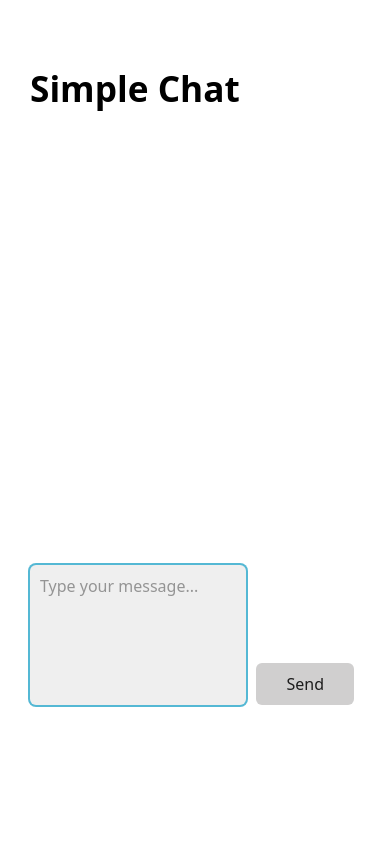
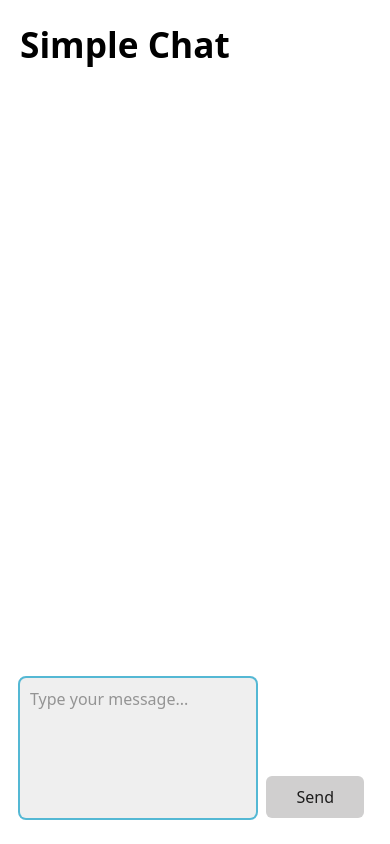
Before and after one commit to okdshin/llm-chatapp, a Vue app in the folder frontend/: page / in a window 390 px wide. Built offline with nearby package versions, Linux system fonts and the light colour scheme.

Commit message:
Add responsive layout with fixed input form at bottom

```diff
--- a/frontend/src/App.vue
+++ b/frontend/src/App.vue
@@ -1,6 +1,8 @@
 <template>
   <div class="chat-container">
-    <h1>Simple Chat</h1>
+    <div class="header">
+      <h1>Simple Chat</h1>
+    </div>
 
     <div class="messages" ref="messageContainer">
       <div v-for="(message, index) in messages" :key="index"
@@ -28,10 +30,21 @@ export default {
     }
   },
   mounted() {
-    // コンポーネントのマウント時にフォーカスを設定
     this.$refs.messageInput.focus();
+    window.addEventListener('resize', this.adjustMessageContainerHeight);
+    this.adjustMessageContainerHeight();
+  },
+  beforeDestroy() {
+    window.removeEventListener('resize', this.adjustMessageContainerHeight);
   },
   methods: {
+    adjustMessageContainerHeight() {
+      const header = document.querySelector('.header').offsetHeight;
+      const input = document.querySelector('.input-container').offsetHeight;
+      const windowHeight = window.innerHeight;
+      const messageContainer = this.$refs.messageContainer;
+      messageContainer.style.height = `${windowHeight - header - input - 40}px`; // 40pxはパディング分
+    },
     async sendMessage() {
       if (!this.userInput.trim()) return;
 
@@ -57,7 +70,6 @@ export default {
           content: data.response
         });
 
-        // メッセージ送信後も入力フォームにフォーカスを戻す
         this.$nextTick(() => {
           this.$refs.messageInput.focus();
         });
@@ -67,7 +79,6 @@ export default {
     }
   },
   updated() {
-    // Scroll to bottom when new messages arrive
     this.$nextTick(() => {
       const container = this.$refs.messageContainer;
       container.scrollTop = container.scrollHeight;
@@ -78,13 +89,24 @@ export default {
 
 <style>
 .chat-container {
-  max-width: 800px;
-  margin: 0 auto;
+  height: 100vh;
+  display: flex;
+  flex-direction: column;
   padding: 20px;
+  box-sizing: border-box;
+}
+
+.header {
+  flex-shrink: 0;
+}
+
+.header h1 {
+  margin: 0;
+  padding-bottom: 20px;
 }
 
 .messages {
-  height: 400px;
+  flex-grow: 1;
   overflow-y: auto;
   padding: 10px;
   margin-bottom: 20px;
@@ -94,21 +116,24 @@ export default {
   margin-bottom: 10px;
   padding: 10px;
   border-radius: 4px;
+  max-width: 80%;
 }
 
 .message.user {
   background-color: #f0f0f0;
-  margin-left: 20%;
+  margin-left: auto;
 }
 
 .message.assistant {
   background-color: #e3f2fd;
-  margin-right: 20%;
+  margin-right: auto;
 }
 
 .input-container {
+  flex-shrink: 0;
   display: flex;
   gap: 10px;
+  padding-top: 10px;
 }
 
 textarea {
@@ -120,4 +145,12 @@ textarea {
 button {
   align-self: flex-end;
 }
+
+/* ページ全体のスタイルリセット */
+body {
+  margin: 0;
+  padding: 0;
+  height: 100vh;
+  overflow: hidden;
+}
 </style>
```
